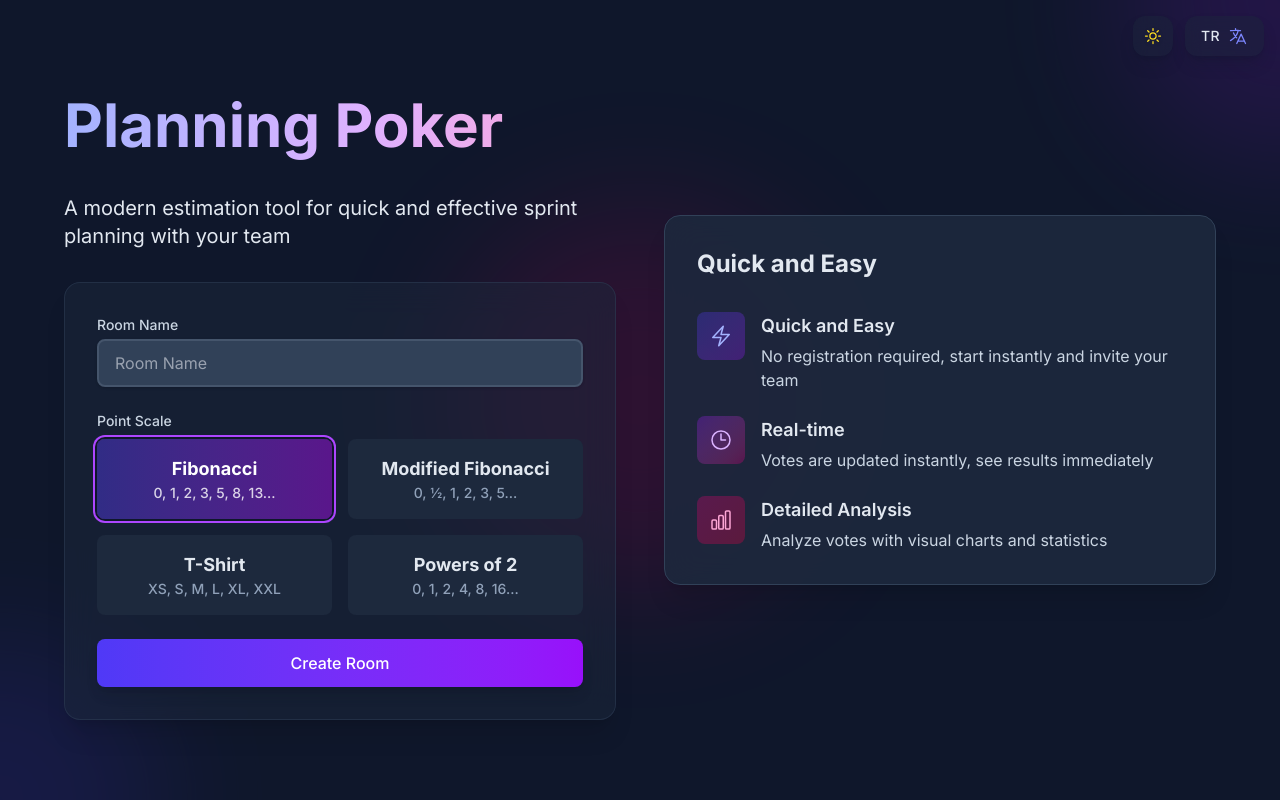
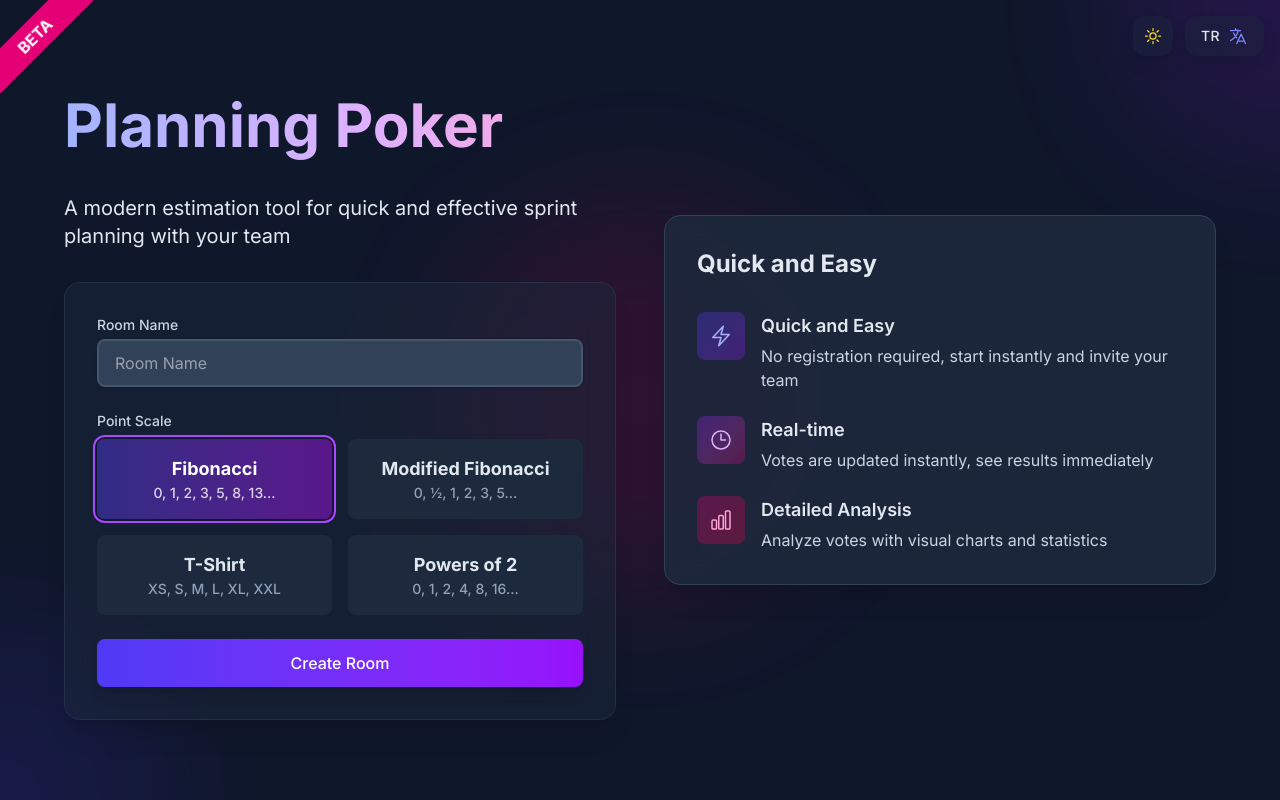
Before and after one commit to kadiraydinli/planning-poker, a Next.js app: page / in a window 1280 px wide. Shown: the top 800 px of the page. Built offline with nearby package versions, Linux system fonts and the light colour scheme; no server answers.

Commit message:
feat: add beta banner

```diff
--- a/src/app/layout.tsx
+++ b/src/app/layout.tsx
@@ -5,6 +5,7 @@ import Script from "next/script";
 
 import { LanguageProvider } from "@/contexts/LanguageContext";
 import { ThemeProvider } from "@/contexts/ThemeContext";
+import BetaBanner from "@/components/BetaBanner";
 
 import "./globals.css";
 
@@ -34,6 +35,7 @@ export default function RootLayout({
       <body className={inter.className}>
         <ThemeProvider>
           <LanguageProvider>
+            <BetaBanner />
             {children}
             <Toaster />
           </LanguageProvider>
--- /dev/null
+++ b/src/components/BetaBanner.tsx
@@ -0,0 +1,15 @@
+import React from 'react';
+
+interface BetaBannerProps {
+  className?: string;
+}
+
+const BetaBanner: React.FC<BetaBannerProps> = ({ className }) => {
+  return (
+    <div className={`fixed top-5 left-[-35px] w-[140px] bg-pink-600 text-white py-1 text-center font-bold z-50 shadow-md transform -rotate-45 ${className}`}>
+      BETA
+    </div>
+  );
+};
+
+export default BetaBanner;
```
